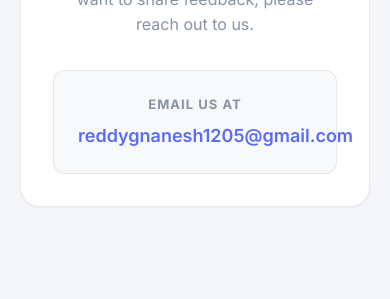
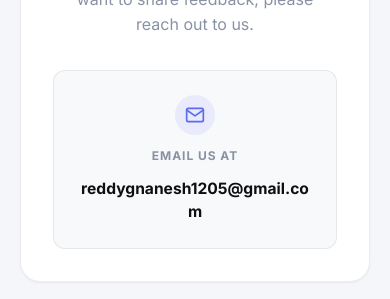
Before and after one commit to gnanesh-reddy-12/Ai-Resume-Analyzer, a React (Vite) app: page /support in a window 390 px wide. Shown: the part 317-616 px from the top of the page. Built offline with nearby package versions, Linux system fonts and the light colour scheme; no server answers.

Commit message:
feat: upgrade support email card layout for mobile

```diff
--- a/src/pages/Support.jsx
+++ b/src/pages/Support.jsx
@@ -20,9 +20,12 @@ export default function Support() {
           <p style={{ color: "var(--text-3)", marginBottom: 32, lineHeight: 1.6 }}>
             We're here to help! If you have any questions, encounter any issues, or want to share feedback, please reach out to us.
           </p>
-          <div style={{ background: "var(--surface-2)", border: "1px solid var(--border)", borderRadius: "var(--r-md)", padding: "24px" }}>
-            <p style={{ fontSize: 13, fontWeight: 700, color: "var(--text-3)", textTransform: "uppercase", letterSpacing: "0.08em", marginBottom: 8 }}>Email Us At</p>
-            <a href="mailto:reddygnanesh1205@gmail.com" style={{ fontSize: 18, fontWeight: 600, color: "var(--accent)", textDecoration: "none" }}>
+          <div style={{ background: "var(--surface-2)", border: "1px solid var(--border)", borderRadius: "var(--r-md)", padding: "24px", display: "flex", flexDirection: "column", alignItems: "center", gap: 12 }}>
+            <div style={{ width: 40, height: 40, background: "rgba(99, 102, 241, 0.1)", borderRadius: "50%", display: "flex", alignItems: "center", justifyContent: "center", color: "var(--accent)" }}>
+              <svg width="20" height="20" viewBox="0 0 24 24" fill="none" stroke="currentColor" strokeWidth="2" strokeLinecap="round" strokeLinejoin="round"><path d="M4 4h16c1.1 0 2 .9 2 2v12c0 1.1-.9 2-2 2H4c-1.1 0-2-.9-2-2V6c0-1.1.9-2 2-2z"></path><polyline points="22,6 12,13 2,6"></polyline></svg>
+            </div>
+            <p style={{ fontSize: 12, fontWeight: 700, color: "var(--text-3)", textTransform: "uppercase", letterSpacing: "0.08em", margin: 0 }}>Email Us At</p>
+            <a href="mailto:reddygnanesh1205@gmail.com" style={{ fontSize: "clamp(15px, 4vw, 18px)", fontWeight: 700, color: "var(--text-1)", textDecoration: "none", wordBreak: "break-all" }}>
               reddygnanesh1205@gmail.com
             </a>
           </div>
```
